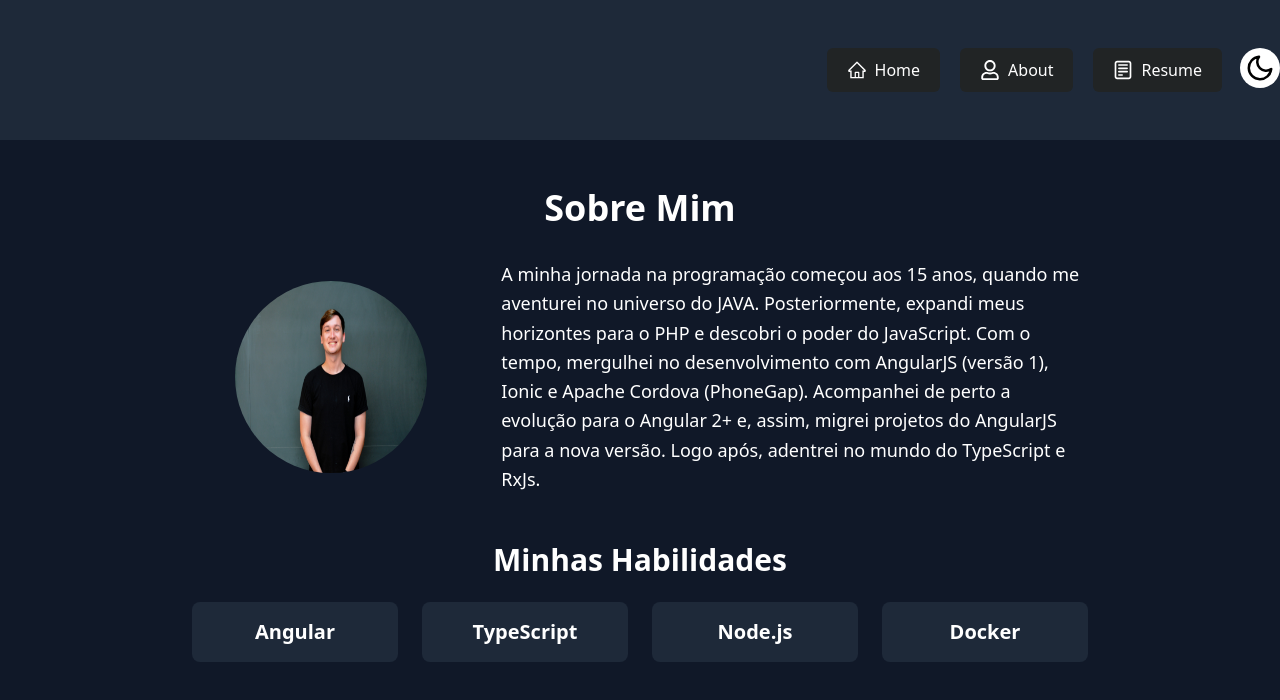
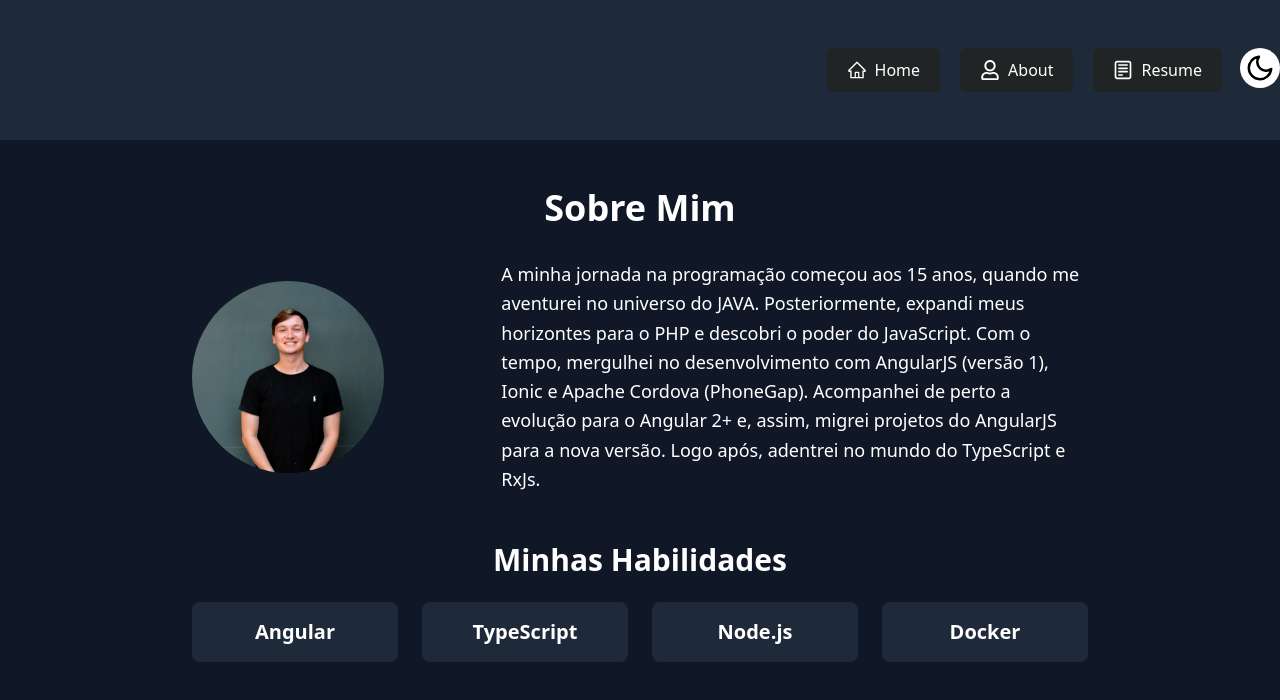
Before and after one commit to JhonatanMedeiros/personal-site, a Next.js app: page /about in a window 1280 px wide. Shown: the top 700 px of the page. Built offline with nearby package versions, Linux system fonts and the light colour scheme.

Commit message:
feat(about): replace img with next/image for optimized profile display

```diff
--- a/src/pages/about.tsx
+++ b/src/pages/about.tsx
@@ -1,3 +1,4 @@
+import Image from 'next/legacy/image';
 import Header from '../components/Header';
 import { aboutData, personalData } from '../data/data';
 
@@ -11,7 +12,15 @@ const About = () => {
 						<h1 className="text-4xl font-bold text-center mb-8">Sobre Mim</h1>
 						<div className="grid grid-cols-1 md:grid-cols-3 gap-8 items-center">
 							<div className="md:col-span-1">
-								<img src={personalData.profileImage} alt={personalData.name} className="rounded-full w-48 h-48 mx-auto" />
+								<div className="relative w-48 h-48 mx-auto md:mx-0">
+									<Image
+										src={personalData.profileImage}
+										alt={personalData.name}
+										layout="fill"
+										objectFit="cover"
+										className="rounded-full"
+									/>
+								</div>
 							</div>
 							<div className="md:col-span-2">
 								<p className="text-lg leading-relaxed">
```
